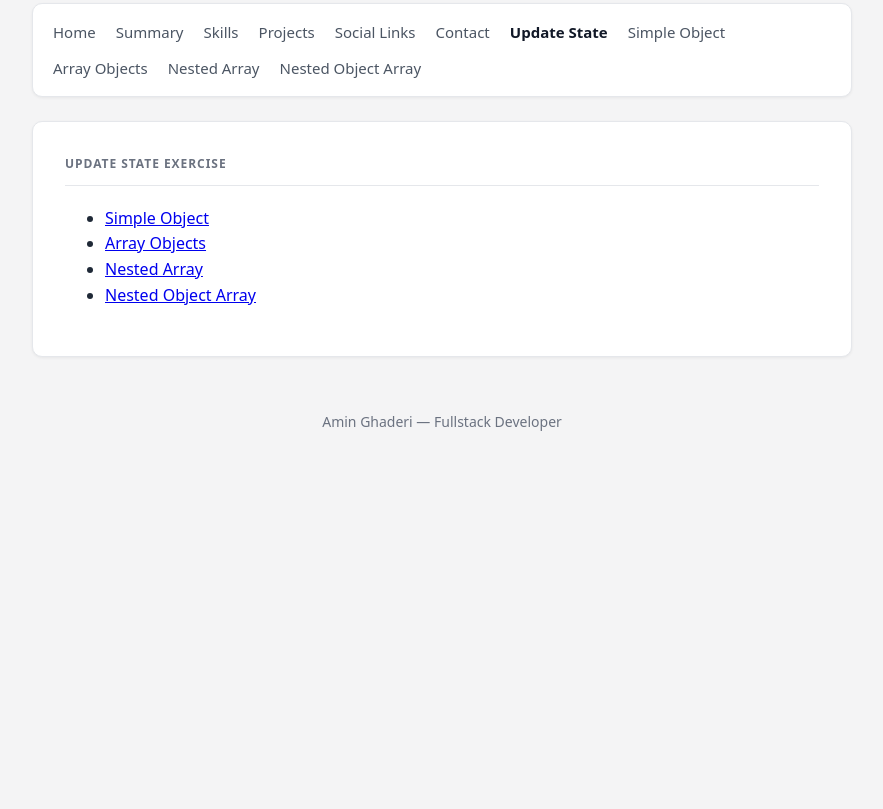
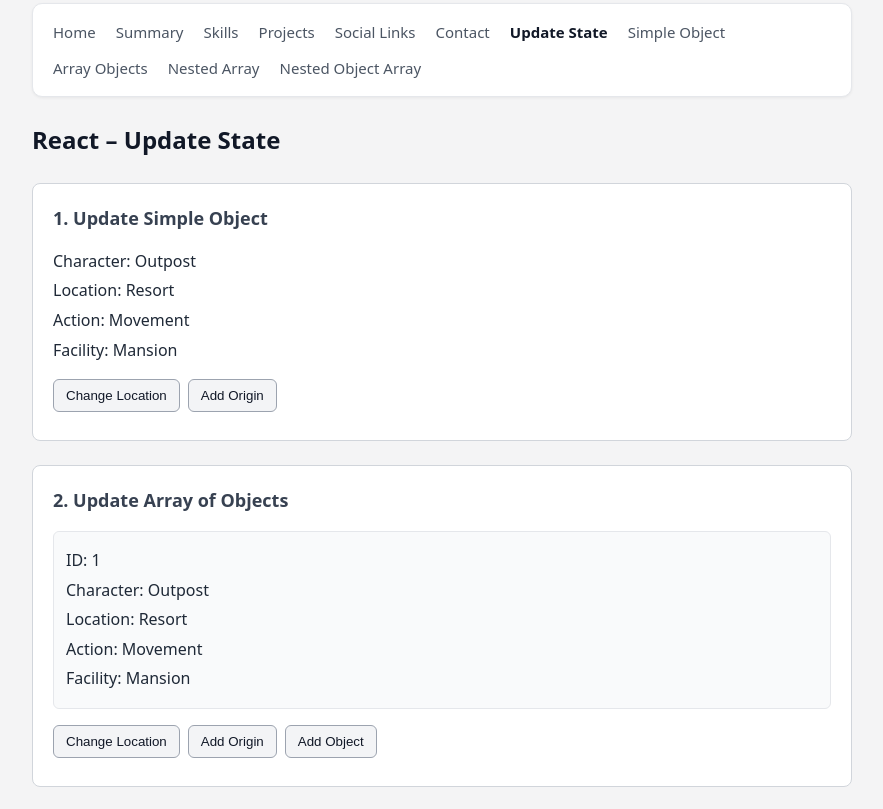
Before and after one commit to amin-ghaderi/JS, a React (Vite) app: page /updatestate in a window 1280 px wide. Shown: the part 240-1049 px from the top of the page, without its empty margins (198-1081 px from the left). Before the commit the page ends 800 px from the top, so only its background shows below. Built offline with nearby package versions, Linux system fonts and the light colour scheme.

Commit message:
Implement object, array, and nested state updates in React

```diff
--- a/src/pages/UpdateStatePage.jsx
+++ b/src/pages/UpdateStatePage.jsx
@@ -1,26 +1,20 @@
-import { Link } from "react-router-dom";
+import "../updateStateExercise/updateStateExercise.css";
+
+import UpdateSimpleObject from "../updateStateExercise/UpdateSimpleObject.jsx";
+import UpdateArrayObjects from "../updateStateExercise/UpdateArrayObjects.jsx";
+import UpdateNestedArray from "../updateStateExercise/UpdateNestedArray.jsx";
+import UpdateNestedObjectArray from "../updateStateExercise/UpdateNestedObjectArray.jsx";
 
 function UpdateStatePage() {
   return (
-    <section className="cv-section">
-      <h2 className="section-title">Update State Exercise</h2>
-      <ul>
-        <li>
-          <Link to="/updatestate/simple-object">Simple Object</Link>
-        </li>
-        <li>
-          <Link to="/updatestate/array-objects">Array Objects</Link>
-        </li>
-        <li>
-          <Link to="/updatestate/nested-array">Nested Array</Link>
-        </li>
-        <li>
-          <Link to="/updatestate/nested-object-array">
-            Nested Object Array
-          </Link>
-        </li>
-      </ul>
-    </section>
+    <div className="update-state-page">
+      <h1 className="update-state-title">React – Update State</h1>
+
+      <UpdateSimpleObject />
+      <UpdateArrayObjects />
+      <UpdateNestedArray />
+      <UpdateNestedObjectArray />
+    </div>
   );
 }
 
--- a/src/updateStateExercise/UpdateArrayObjects.jsx
+++ b/src/updateStateExercise/UpdateArrayObjects.jsx
@@ -1,5 +1,78 @@
+import { useState } from "react";
+import "./updateStateExercise.css";
+
 function UpdateArrayObjects() {
-  return null;
+  const [items, setItems] = useState([
+    {
+      id: 1,
+      character: "Outpost",
+      location: "Resort",
+      action: "Movement",
+      facility: "Mansion",
+    },
+  ]);
+
+  return (
+    <section className="exercise-section">
+      <h2>2. Update Array of Objects</h2>
+
+      {items.map((item) => (
+        <div key={item.id} className="exercise-item">
+          <p>ID: {item.id}</p>
+          <p>Character: {item.character}</p>
+          <p>Location: {item.location}</p>
+          <p>Action: {item.action}</p>
+          {item.facility && <p>Facility: {item.facility}</p>}
+          {item.origin && <p>Origin: {item.origin}</p>}
+        </div>
+      ))}
+
+      <div className="exercise-buttons">
+        {/* Copy the array and update the first object inside it */}
+        <button
+          type="button"
+          onClick={() =>
+            setItems([
+              { ...items[0], location: "Farm" },
+              ...items.slice(1),
+            ])
+          }
+        >
+          Change Location
+        </button>
+
+        {/* Copy the array and add a property to the first object */}
+        <button
+          type="button"
+          onClick={() =>
+            setItems([
+              { ...items[0], origin: "Contemporary" },
+              ...items.slice(1),
+            ])
+          }
+        >
+          Add Origin
+        </button>
+
+        {/* Spread the existing array and append a new object */}
+        <button
+          type="button"
+          onClick={() =>
+            setItems([
+              ...items,
+              {
+                id: 2,
+                character: "Rustic",
+                location: "City",
+              },
+            ])
+          }
+        >
+          Add Object
+        </button>
+      </div>
+    </section>
+  );
 }
 
 export default UpdateArrayObjects;
--- a/src/updateStateExercise/UpdateNestedArray.jsx
+++ b/src/updateStateExercise/UpdateNestedArray.jsx
@@ -1,5 +1,47 @@
+import { useState } from "react";
+import "./updateStateExercise.css";
+
 function UpdateNestedArray() {
-  return null;
+  const [state, setState] = useState({
+    character: "Outpost",
+    location: "Resort",
+    action: "Movement",
+    makers: ["Fiona", "Beth", "Laurie"],
+    facility: "Mansion",
+  });
+
+  return (
+    <section className="exercise-section">
+      <h2>3. Update Nested Array</h2>
+
+      <p>Character: {state.character}</p>
+      <p>Location: {state.location}</p>
+      <p>Action: {state.action}</p>
+      <p>Facility: {state.facility}</p>
+
+      <h3>Makers</h3>
+      <ul>
+        {state.makers.map((maker) => (
+          <li key={maker}>{maker}</li>
+        ))}
+      </ul>
+
+      <div className="exercise-buttons">
+        {/* Spread the object and append to the nested makers array */}
+        <button
+          type="button"
+          onClick={() =>
+            setState({
+              ...state,
+              makers: [...state.makers, "Caroline"],
+            })
+          }
+        >
+          Add Caroline
+        </button>
+      </div>
+    </section>
+  );
 }
 
 export default UpdateNestedArray;
--- a/src/updateStateExercise/UpdateNestedObjectArray.jsx
+++ b/src/updateStateExercise/UpdateNestedObjectArray.jsx
@@ -1,5 +1,70 @@
+import { useState } from "react";
+import "./updateStateExercise.css";
+
 function UpdateNestedObjectArray() {
-  return null;
+  const [state, setState] = useState({
+    character: "Outpost",
+    location: "Resort",
+    action: "Movement",
+    makers: [
+      { id: 1, name: "Fiona", age: 60 },
+      { id: 2, name: "Beth", age: 60 },
+      { id: 3, name: "Laurie", age: 29 },
+    ],
+    facility: "Mansion",
+  });
+
+  return (
+    <section className="exercise-section">
+      <h2>4. Update Nested Object Array</h2>
+
+      <p>Character: {state.character}</p>
+      <p>Location: {state.location}</p>
+      <p>Action: {state.action}</p>
+      <p>Facility: {state.facility}</p>
+
+      <h3>Makers</h3>
+      {state.makers.map((maker) => (
+        <div key={maker.id} className="exercise-item">
+          <p>Name: {maker.name}</p>
+          <p>Age: {maker.age}</p>
+        </div>
+      ))}
+
+      <div className="exercise-buttons">
+        {/* Map over makers and update one object by id */}
+        <button
+          type="button"
+          onClick={() =>
+            setState({
+              ...state,
+              makers: state.makers.map((maker) =>
+                maker.id === 1 ? { ...maker, age: 61 } : maker
+              ),
+            })
+          }
+        >
+          Update Fiona Age
+        </button>
+
+        {/* Spread the nested makers array and append a new object */}
+        <button
+          type="button"
+          onClick={() =>
+            setState({
+              ...state,
+              makers: [
+                ...state.makers,
+                { id: 4, name: "Max", age: 28 },
+              ],
+            })
+          }
+        >
+          Add Max
+        </button>
+      </div>
+    </section>
+  );
 }
 
 export default UpdateNestedObjectArray;
--- a/src/updateStateExercise/UpdateSimpleObject.jsx
+++ b/src/updateStateExercise/UpdateSimpleObject.jsx
@@ -1,24 +1,52 @@
 import { useState } from "react";
+import "./updateStateExercise.css";
 
 function UpdateSimpleObject() {
   const [state, setState] = useState({
-    character: "Snow White",
+    character: "Outpost",
     location: "Resort",
-    action: "Sleeping",
-    facility: "Cabin"
+    action: "Movement",
+    facility: "Mansion",
   });
 
   return (
-    <div>
-      <h2>Update Simple Object</h2>
+    <section className="exercise-section">
+      <h2>1. Update Simple Object</h2>
 
       <p>Character: {state.character}</p>
       <p>Location: {state.location}</p>
       <p>Action: {state.action}</p>
       <p>Facility: {state.facility}</p>
+      {state.origin && <p>Origin: {state.origin}</p>}
 
-      <button>Update Location</button>
-    </div>
+      <div className="exercise-buttons">
+        {/* Spread the existing object and update one property */}
+        <button
+          type="button"
+          onClick={() =>
+            setState({
+              ...state,
+              location: "Farm",
+            })
+          }
+        >
+          Change Location
+        </button>
+
+        {/* Spread the existing object and add a new property */}
+        <button
+          type="button"
+          onClick={() =>
+            setState({
+              ...state,
+              origin: "Contemporary",
+            })
+          }
+        >
+          Add Origin
+        </button>
+      </div>
+    </section>
   );
 }
 
--- a/src/updateStateExercise/updateStateExercise.css
+++ b/src/updateStateExercise/updateStateExercise.css
@@ -0,0 +1,66 @@
+.update-state-page {
+  max-width: 900px;
+  margin: 0 auto;
+}
+
+.update-state-title {
+  margin: 0 0 1.5rem;
+  font-size: 1.5rem;
+  color: #111827;
+}
+
+.exercise-section {
+  border: 1px solid #d1d5db;
+  border-radius: 8px;
+  padding: 1.25rem;
+  margin-bottom: 1.5rem;
+  background-color: #ffffff;
+}
+
+.exercise-section h2 {
+  margin: 0 0 1rem;
+  font-size: 1.125rem;
+  color: #374151;
+}
+
+.exercise-section h3 {
+  margin: 1rem 0 0.5rem;
+  font-size: 1rem;
+  color: #4b5563;
+}
+
+.exercise-section p {
+  margin: 0.25rem 0;
+}
+
+.exercise-section ul {
+  margin: 0.5rem 0 0;
+  padding-left: 1.25rem;
+}
+
+.exercise-item {
+  border: 1px solid #e5e7eb;
+  border-radius: 6px;
+  padding: 0.75rem;
+  margin-bottom: 0.75rem;
+  background-color: #f9fafb;
+}
+
+.exercise-buttons {
+  margin-top: 1rem;
+}
+
+.exercise-buttons button {
+  margin-right: 0.5rem;
+  margin-bottom: 0.5rem;
+  padding: 0.5rem 0.75rem;
+  border: 1px solid #9ca3af;
+  border-radius: 6px;
+  background-color: #f3f4f6;
+  color: #111827;
+  cursor: pointer;
+}
+
+.exercise-buttons button:hover {
+  background-color: #e5e7eb;
+}
```
Also changed, not shown: 5 other files (tests, documents, lock files or other folders).
